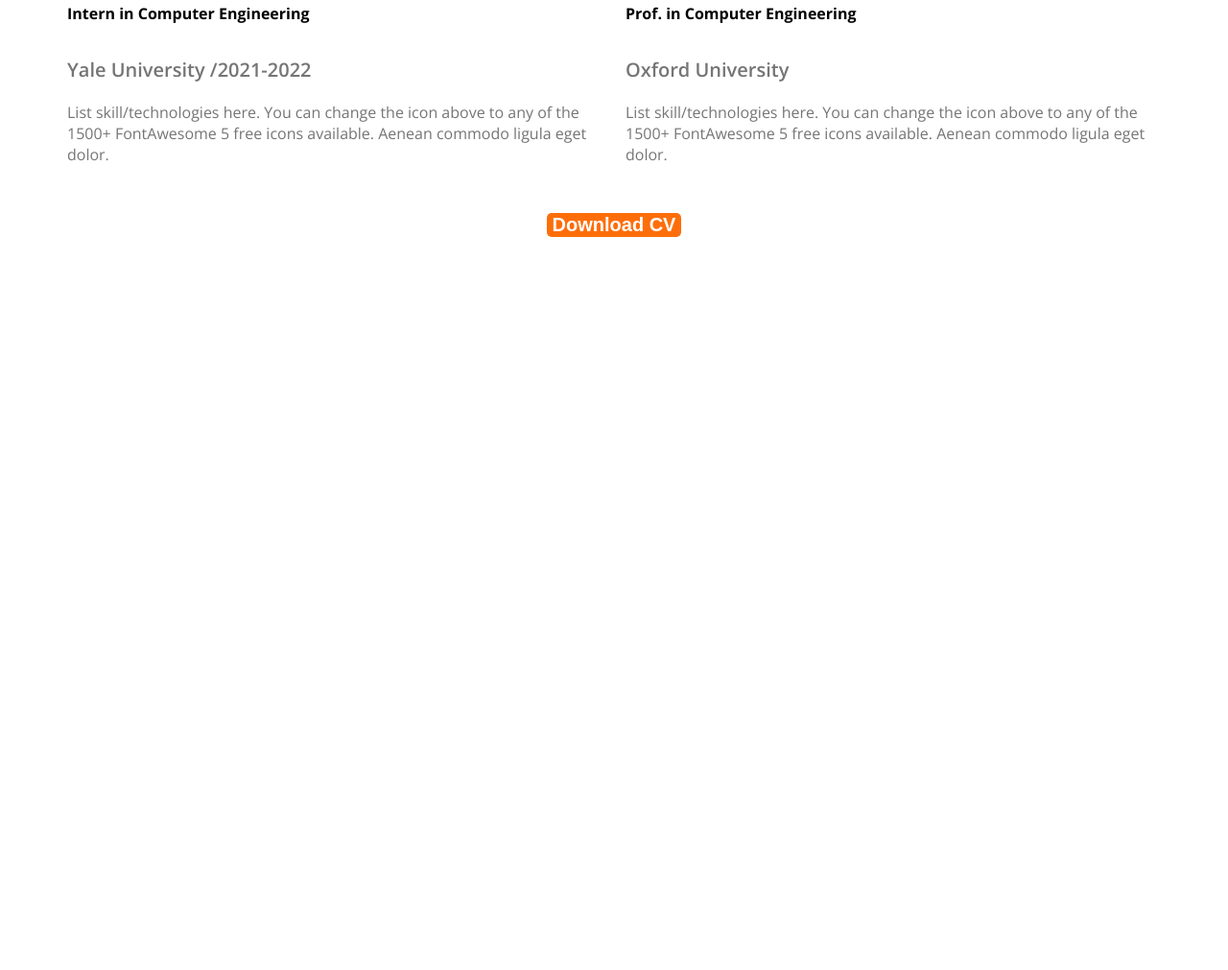
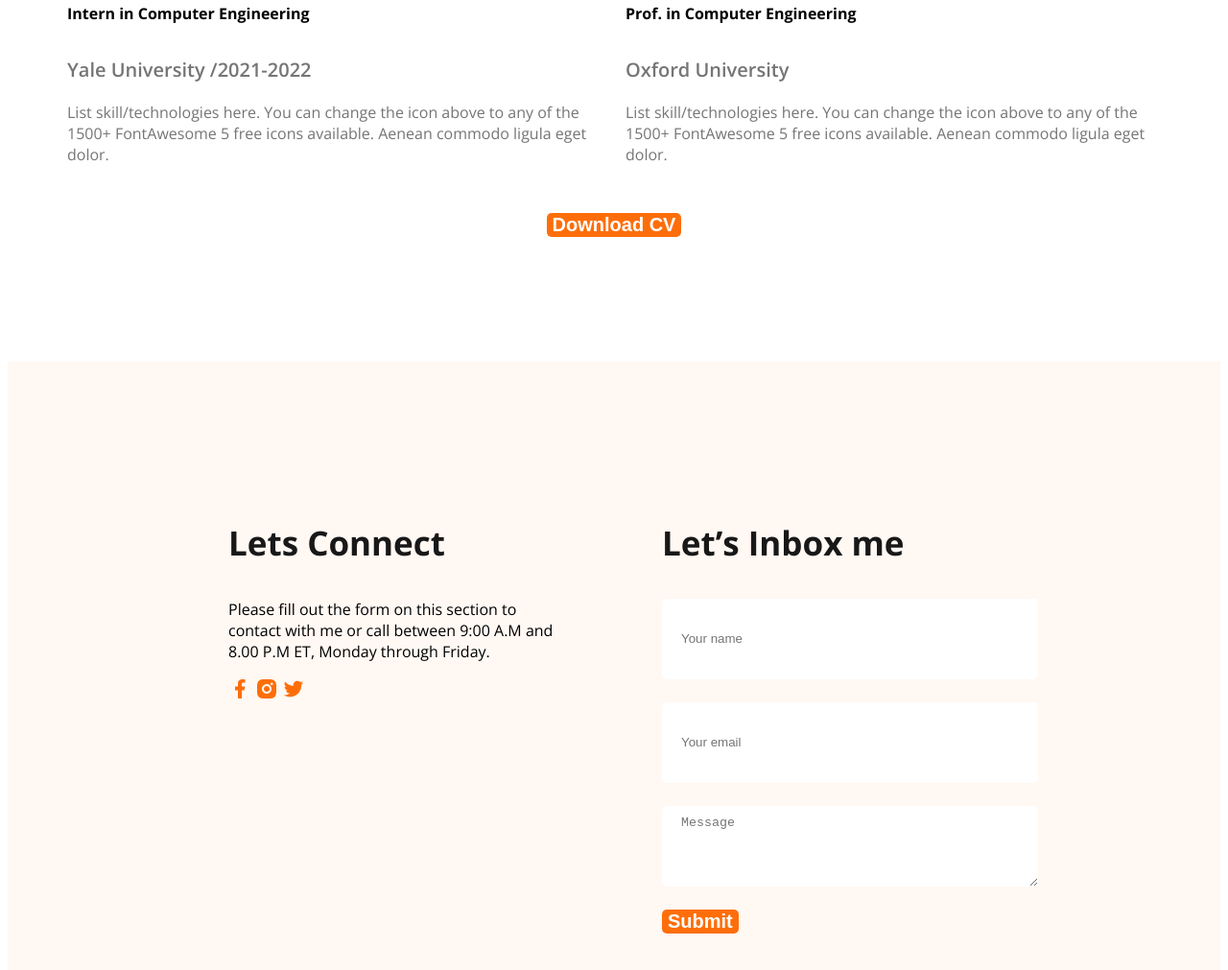
Before and after one commit to PasingM/web-portfolio, a plain HTML site: page index.html in a window 1280 px wide. Shown: the part 2914-3925 px from the top of the page at 96% size. Before the commit the page ends 3291 px from the top, so only its background shows below. Drawn offline with nearby package versions, Linux system fonts and the light colour scheme.

Commit message:
added footer

```diff
--- a/index.html
+++ b/index.html
@@ -137,8 +137,24 @@
           <button class="btn-primary">Download CV</button></div>
        </section>
     </main>
-    <footer>
-
+    <footer class="secondery-bg">
+       <div class="footer-column">
+        <h3 class="section-title">Lets Connect</h3>
+        <p>Please fill out the form on this section to contact with me or call between 9:00 A.M and 8.00 P.M ET, Monday through Friday.</p>
+        <div>
+          <a href="https://www.facebook.com/"><img src="images/icons/facebook.png"></a>
+          <a href="https://www.instagram.com/"><img src="images/icons/insta.png" alt=""></a>
+          <a href="https://x.com/?lang=en"><img src="images/icons/twitter.png" alt=""></a>
+        </div>
+       </div>
+       <div class="footer-column">
+        <h3 class="section-title">Let’s Inbox me</h3>
+        <form action="" class="action">
+          <input type="text" name="" id="" placeholder="Your name">
+          <input type="email" name="" id="" placeholder="Your email">
+          <textarea name="" id="" cols="50" rows="20" placeholder="Message"></textarea>
+          <input class="btn-primary" type="submit" value="Submit">
+       </div>
     </footer>
 </body>
 </html>
--- a/styles/portfolio.css
+++ b/styles/portfolio.css
@@ -142,3 +142,22 @@ main section{
 .resume-download-cv{
     margin-top: 50px;
 }
+/* footer styles */
+footer{
+    padding: 130px 230px;
+    display: flex;
+    gap: 100px;
+}
+.footer-column{
+    width: 50%;
+}
+footer input[type="text"], footer input[type="email"],footer textarea{
+    height: 64px;
+    border-radius: 5px;
+    background-color: white ;
+    display: block;
+    width: 100%;
+    padding: 10px 20px;
+    margin-bottom: 24px;
+    border: none;
+}
```
